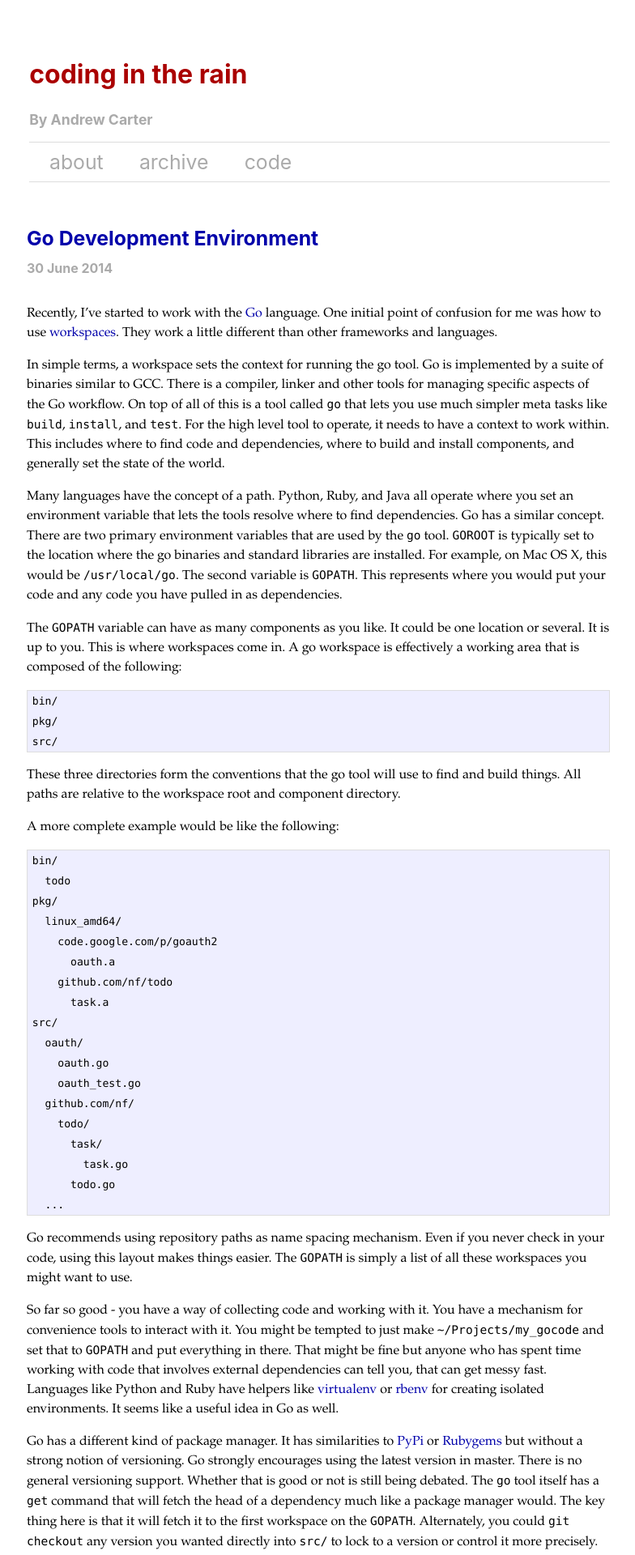
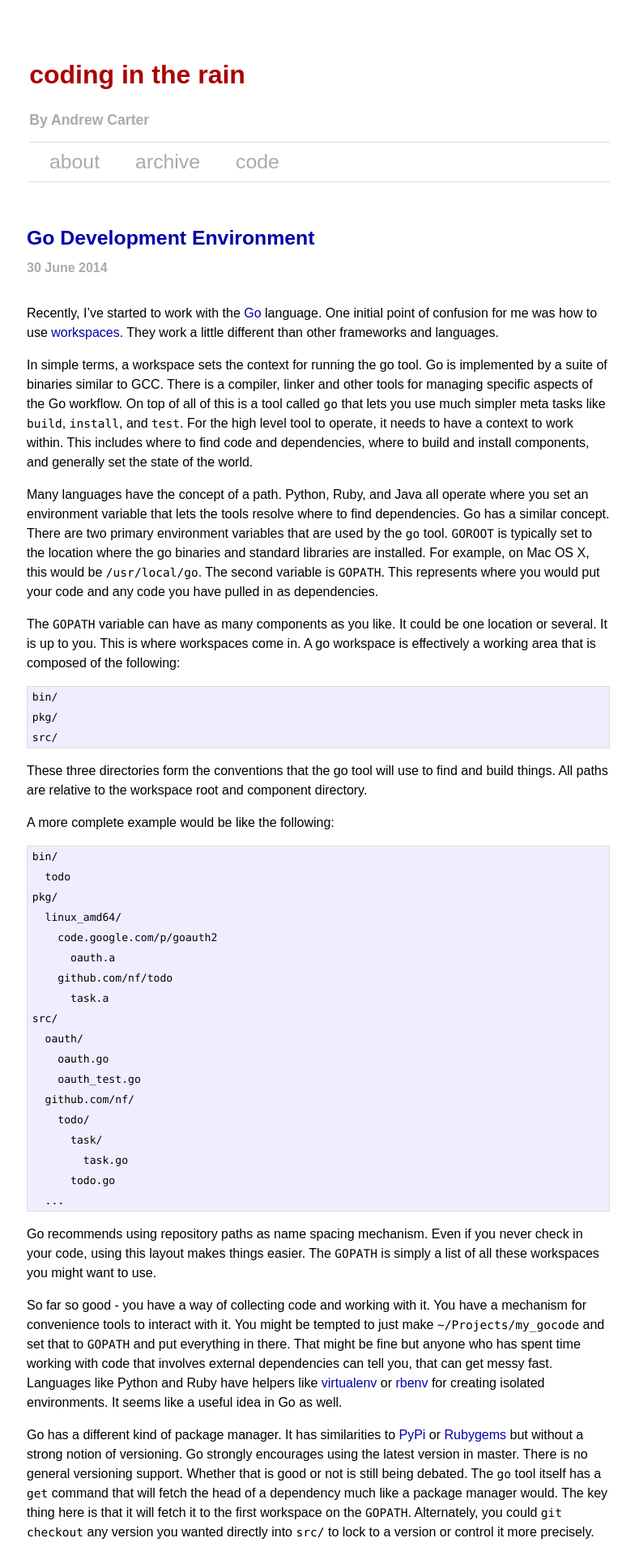
Before and after one commit to ascarter/ascarter.github.io, a Jekyll site: the page built from index.html, in a window 1280 px wide. Shown: the top 1920 px of the page at 81% size, without its empty margins (247-1031 px from the left). Built offline with Jekyll 4.4.1, drawn with Linux system fonts in a browser that asks for light colours.

Commit message:
Update fonts

```diff
--- a/css/site.css
+++ b/css/site.css
@@ -16,7 +16,7 @@ body {
 	text-align: center;
 	margin: 0em;
 	background-color: #ffffff;
-    font-family: acumin-pro, -apple-system, sans-serif;
+    font-family: sans-serif;
 	font-size: 16px;
 	font-style: normal;
 	font-variant: normal;
@@ -210,7 +210,7 @@ article blockquote {
 
 article code {
 	font-size: 0.91em;
-	font-family: Menlo, Monaco, Consolas, monospace;
+	font-family: SF Mono, Menlo, Monaco, Consolas, monospace;
 	padding: 0 0;
 	white-space: pre-wrap;
 	word-wrap: break-word;
@@ -271,7 +271,7 @@ article .video-note {
 }
 
 article .body {
-    font-family: Athelas, Palatino, Georgia, serif;
+    font-family: sans-serif;
 }
 
 /*--------------------------------------------------------------
```
